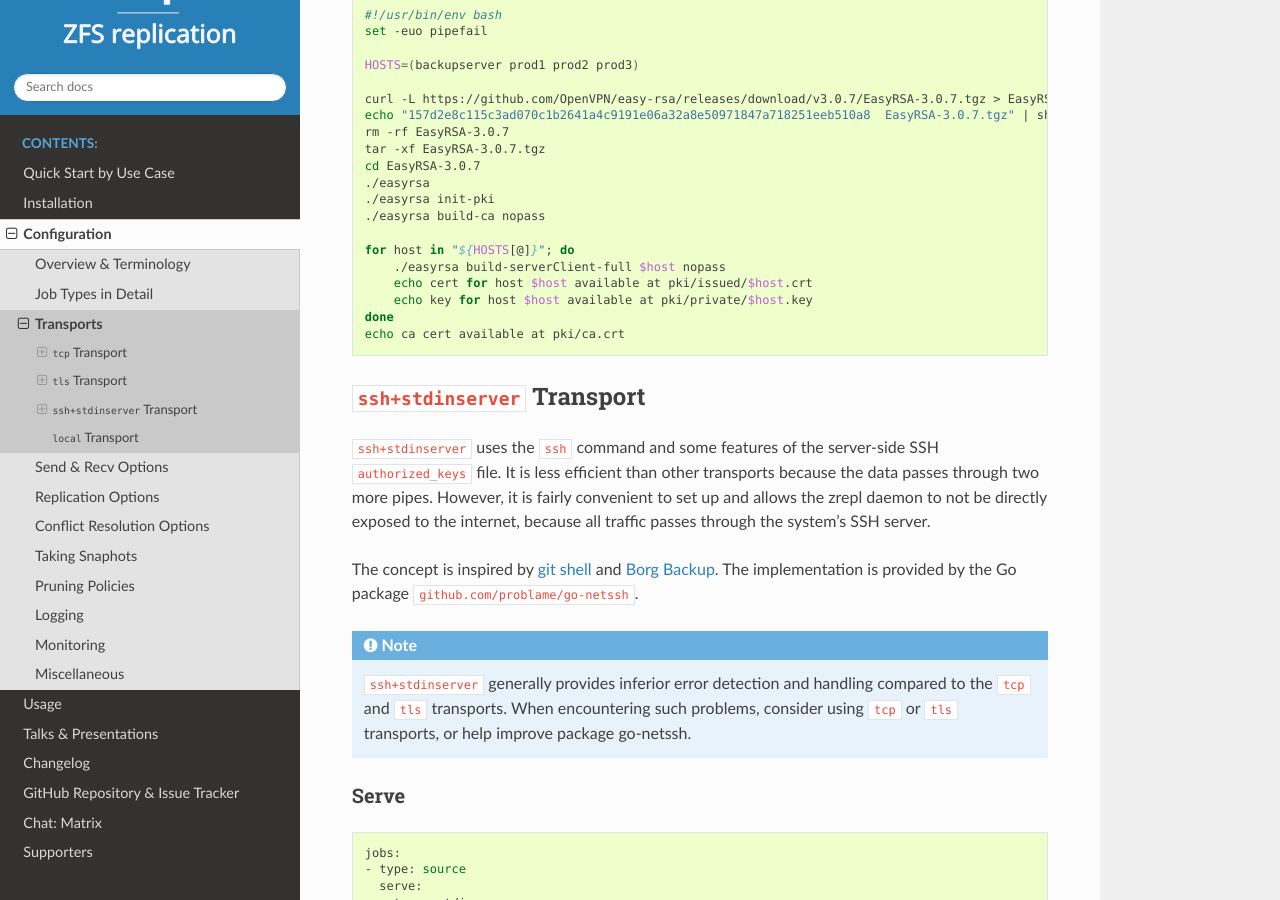
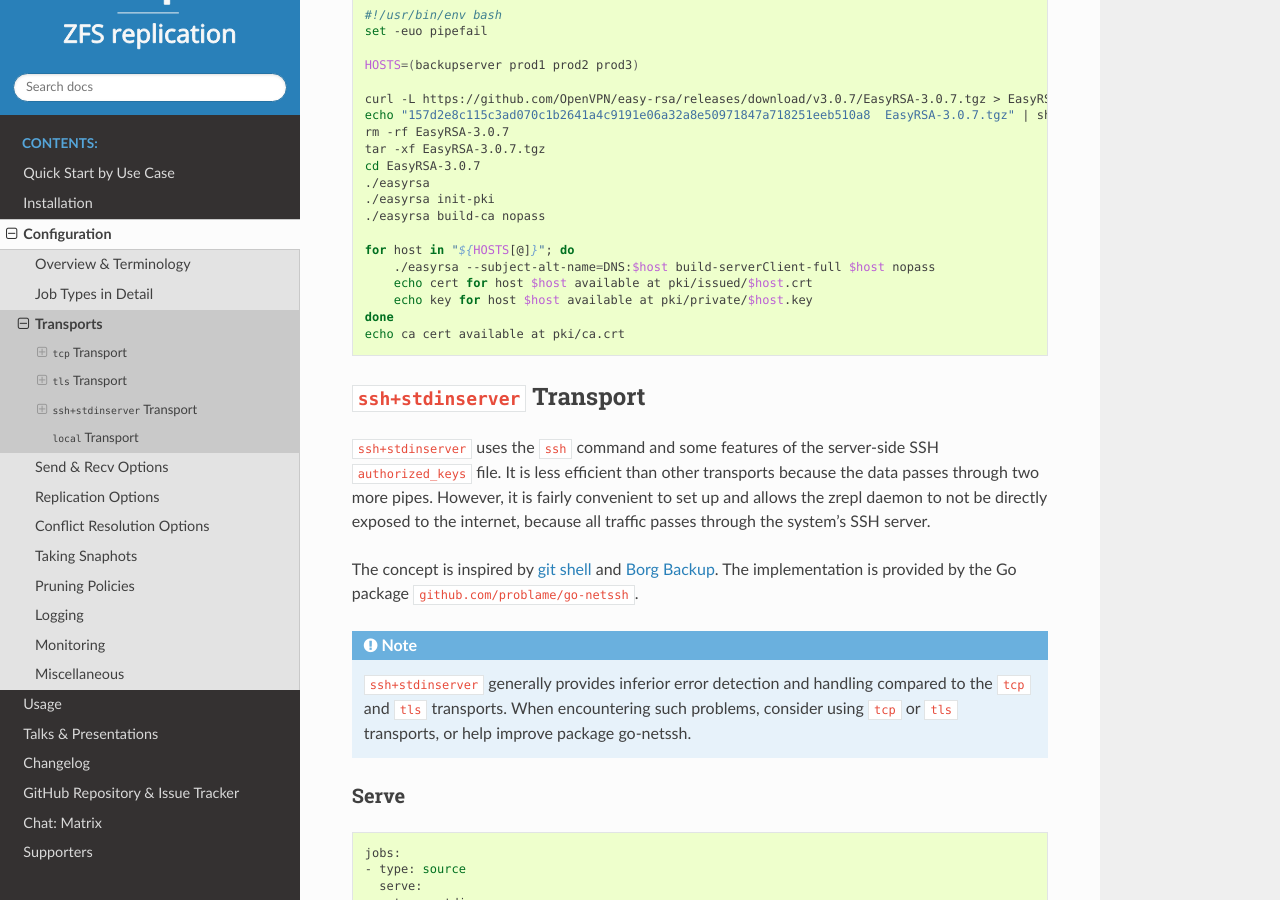
Before and after one commit to zrepl/zrepl, a Sphinx documentation site: the page built from docs/configuration/transports.rst, in a window 1280 px wide and 900 px high, scrolled down 4409 px. Built offline with Sphinx 7.4.7 and the Read the Docs theme 3.1.0, drawn with Linux system fonts in a browser that asks for light colours; pages that are not in the unit, such as notebooks, are missing from menus.

Commit message:
add san subject-alt-name to the certificate to insure compatibility with zrepl 0.3.0 and newer

```diff
--- a/docs/configuration/transports.rst
+++ b/docs/configuration/transports.rst
@@ -230,7 +230,7 @@ Tools like `EasyRSA <https://github.com/OpenVPN/easy-rsa>`_ make this very easy:
      ./easyrsa build-ca nopass
 
      for host in "${HOSTS[@]}"; do
-         ./easyrsa build-serverClient-full $host nopass
+         ./easyrsa --subject-alt-name=DNS:$host build-serverClient-full $host nopass
          echo cert for host $host available at pki/issued/$host.crt
          echo key for host $host available at pki/private/$host.key
      done
```
